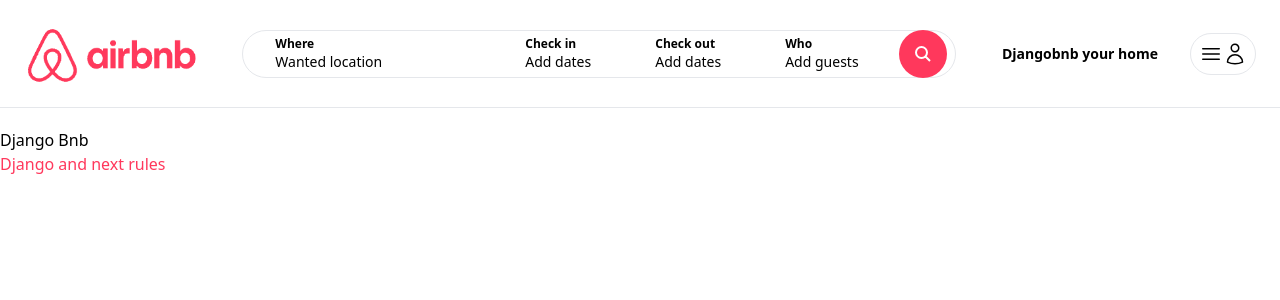
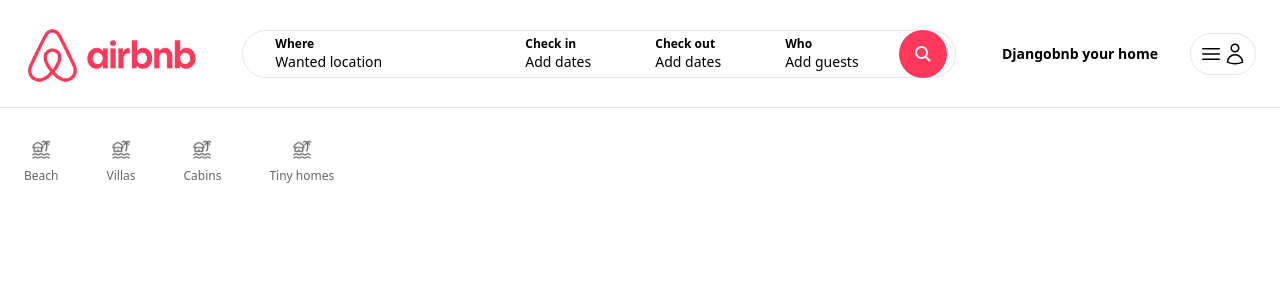
Before and after one commit to Migue0301/DjangoBnb-frontend, a Next.js app: page / in a window 1280 px wide. Shown: the top 300 px of the page. Built offline with nearby package versions, Linux system fonts and the light colour scheme.

Commit message:
03 Categories on the front page (static)

```diff
--- /dev/null
+++ b/app/components/Categories.tsx
@@ -0,0 +1,53 @@
+import Image from "next/image";
+
+const Categories = () => {
+    return (
+        <div className="pt-3 cursor-pointer pb-6 flex items-center space-x-12">
+            <div className="pb-4 flex flex-col items-center space-y-2 border-b-2 border-white opacity-60 hover:border-gray-200 hover:opacity-100">
+                <Image
+                    src="/icn_category_beach.jpg"
+                    alt="Category - Beach"
+                    width={20}
+                    height={20}
+                />
+
+                <span className="text-xs ">Beach</span>
+            </div>
+
+            <div className="pb-4 flex flex-col items-center space-y-2 border-b-2 border-white opacity-60 hover:border-gray-200 hover:opacity-100">
+                <Image
+                    src="/icn_category_beach.jpg"
+                    alt="Category - Beach"
+                    width={20}
+                    height={20}
+                />
+
+                <span className="text-xs ">Villas</span>
+            </div>
+
+            <div className="pb-4 flex flex-col items-center space-y-2 border-b-2 border-white opacity-60 hover:border-gray-200 hover:opacity-100">
+                <Image
+                    src="/icn_category_beach.jpg"
+                    alt="Category - Beach"
+                    width={20}
+                    height={20}
+                />
+
+                <span className="text-xs ">Cabins</span>
+            </div>
+
+            <div className="pb-4 flex flex-col items-center space-y-2 border-b-2 border-white opacity-60 hover:border-gray-200 hover:opacity-100">
+                <Image
+                    src="/icn_category_beach.jpg"
+                    alt="Category - Beach"
+                    width={20}
+                    height={20}
+                />
+
+                <span className="text-xs ">Tiny homes</span>
+            </div>
+        </div>
+    )
+}
+
+export default Categories;
--- a/app/page.tsx
+++ b/app/page.tsx
@@ -1,11 +1,9 @@
-import Image from "next/image";
+import Categories from "./components/Categories";
 
 export default function Home() {
   return (
-    <main className="">
-        Django Bnb
-
-        <h2 className="text-airbnb">Django and next rules</h2>
+    <main className="max-w-[1500px] mx-auto px-6">
+        <Categories />
     </main>
   );
 }
```
Also changed, not shown: public/icn_category.jpg (added), public/icn_category_beach.jpg (added).
